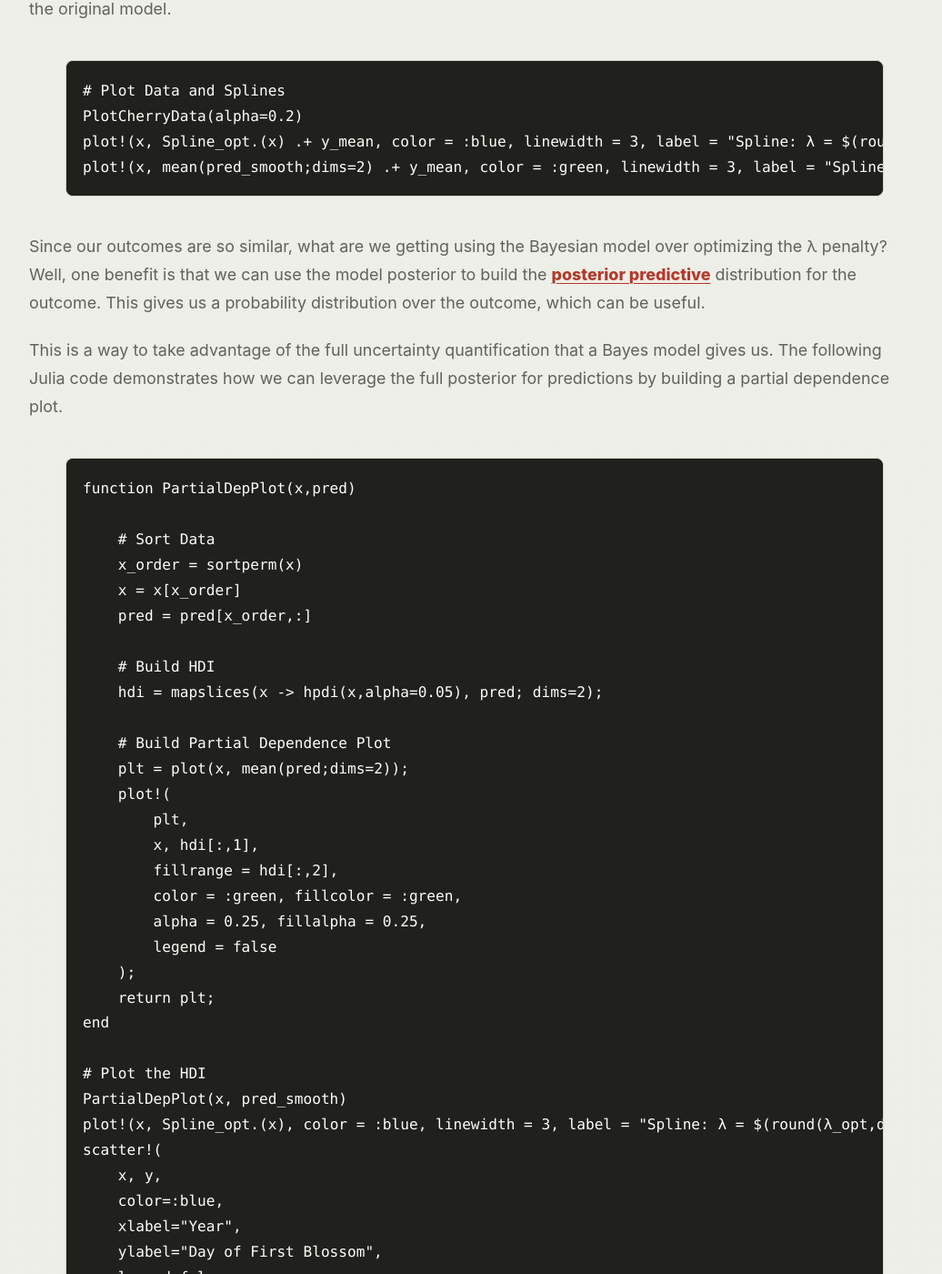
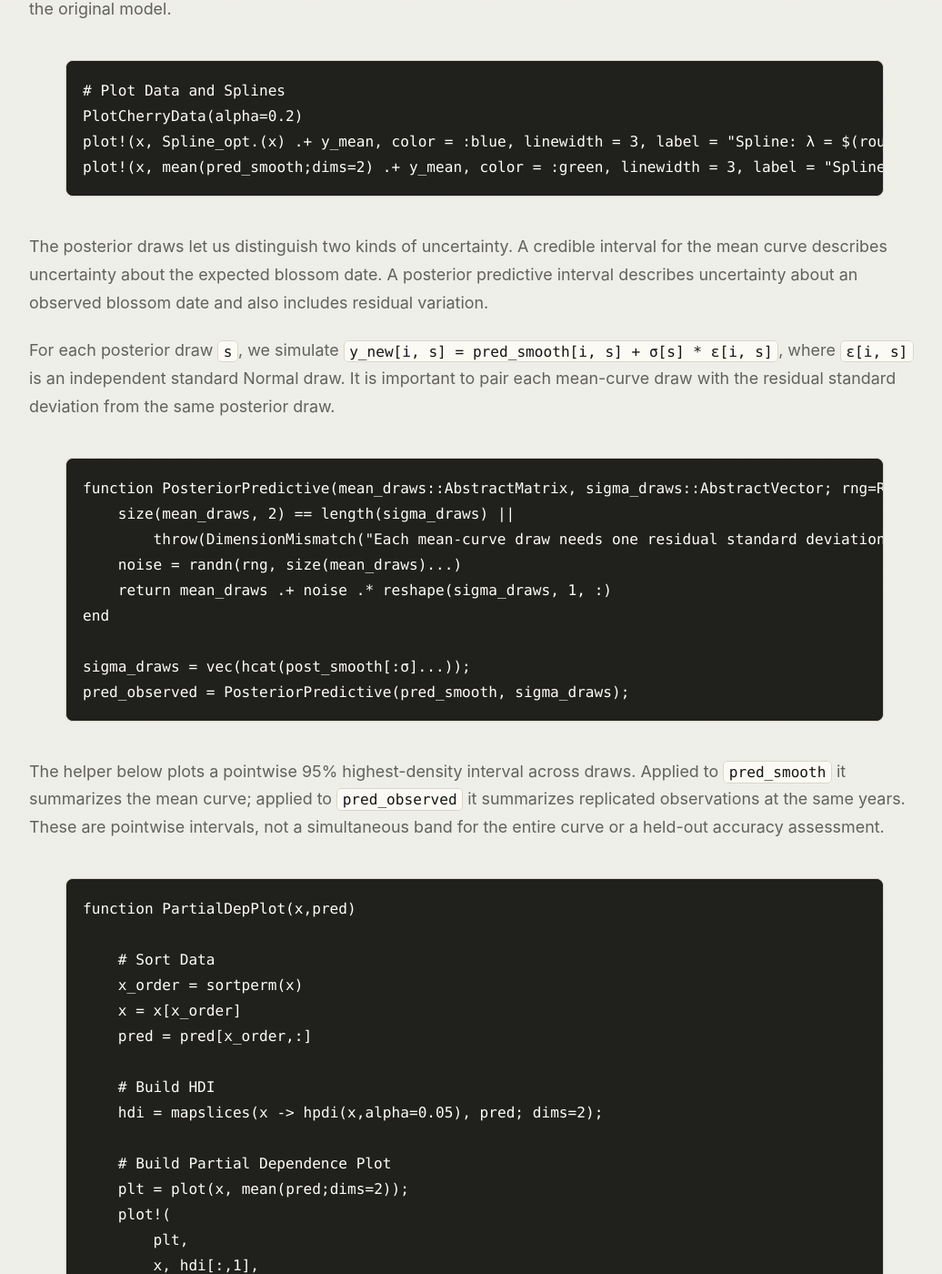
Before and after one commit to yahrMason/yahrMason.github.io, a Jekyll site: the page built from _posts/2023-06-21-gams-julia.md, in a window 1280 px wide and 1400 px high, scrolled down 18561 px. Shown: the whole window at 91% size, without its empty margins (118-1154 px from the left). Built offline with Jekyll 4.4.1, drawn with Linux system fonts in a browser that asks for light colours; some of the changed text lies outside the part shown.

Commit message:
Separate mean-curve uncertainty from posterior predictive intervals

```diff
--- a/_posts/2023-06-21-gams-julia.md
+++ b/_posts/2023-06-21-gams-julia.md
@@ -514,11 +514,11 @@
 summarystats(chain_smooth)
 {% endhighlight %}
 
-We can then take the mean of the posterior for each parameter and build the spline predictions for each observation to compare with our previous models.
+For each posterior draw, we evaluate the expected outcome at each observed year. The columns of `pred_smooth` are draws of the mean curve; averaging across columns gives the posterior mean fit.
 
 {% highlight julia %}
 # Get posterior draws for relevant parameters
-post_smooth = get(chain_smooth, [:α, :B, :b]);
+post_smooth = get(chain_smooth, [:α, :B, :b, :σ]);
 
 # Compute Predictions
 pred_smooth = [post_smooth[:α]...]' .+ X_fe * hcat(post_smooth[:B]...)' .+ Z_re * hcat(post_smooth[:b]...)';
@@ -533,12 +533,23 @@
 plot!(x, mean(pred_smooth;dims=2) .+ y_mean, color = :green, linewidth = 3, label = "Spline: Bayes")
 {% endhighlight %}
 
-Since our outcomes are so similar, what are we getting using the Bayesian model over optimizing the λ penalty?
-Well, one benefit is that we can use the model posterior to build the [posterior predictive]() distribution for the outcome.
-This gives us a probability distribution over the outcome, which can be useful.
+The posterior draws let us distinguish two kinds of uncertainty. A credible interval for the mean curve describes uncertainty about the expected blossom date. A posterior predictive interval describes uncertainty about an observed blossom date and also includes residual variation.
 
-This is a way to take advantage of the full uncertainty quantification that a Bayes model gives us.
-The following Julia code demonstrates how we can leverage the full posterior for predictions by building a partial dependence plot.
+For each posterior draw `s`, we simulate `y_new[i, s] = pred_smooth[i, s] + σ[s] * ε[i, s]`, where `ε[i, s]` is an independent standard Normal draw. It is important to pair each mean-curve draw with the residual standard deviation from the same posterior draw.
+
+{% highlight julia %}
+function PosteriorPredictive(mean_draws::AbstractMatrix, sigma_draws::AbstractVector; rng=Random.default_rng())
+    size(mean_draws, 2) == length(sigma_draws) ||
+        throw(DimensionMismatch("Each mean-curve draw needs one residual standard deviation"))
+    noise = randn(rng, size(mean_draws)...)
+    return mean_draws .+ noise .* reshape(sigma_draws, 1, :)
+end
+
+sigma_draws = vec(hcat(post_smooth[:σ]...));
+pred_observed = PosteriorPredictive(pred_smooth, sigma_draws);
+{% endhighlight %}
+
+The helper below plots a pointwise 95% highest-density interval across draws. Applied to `pred_smooth` it summarizes the mean curve; applied to `pred_observed` it summarizes replicated observations at the same years. These are pointwise intervals, not a simultaneous band for the entire curve or a held-out accuracy assessment.
 
 {% highlight julia %}
 function PartialDepPlot(x,pred)
@@ -564,17 +575,20 @@
     return plt;
 end
 
-# Plot the HDI
-PartialDepPlot(x, pred_smooth)
-plot!(x, Spline_opt.(x), color = :blue, linewidth = 3, label = "Spline: λ = $(round(λ_opt,digits=3))")
-scatter!(
-    x, y,
-    color=:blue,
-    xlabel="Year",
-    ylabel="Day of First Blossom",
-    legend=false,
-    alpha=0.2
-)
+# Return both sets of draws to the original day-of-year scale.
+p_mean = PartialDepPlot(x, pred_smooth .+ y_mean);
+plot!(p_mean, x, Spline_opt.(x) .+ y_mean, color=:blue, label="Penalized spline");
+title!(p_mean, "Mean curve: 95% credible interval");
+
+p_observed = PartialDepPlot(x, pred_observed .+ y_mean);
+title!(p_observed, "Observations: 95% predictive interval");
+
+for p in (p_mean, p_observed)
+    scatter!(p, x, y .+ y_mean, color=:blue, alpha=0.2, legend=false);
+    xlabel!(p, "Year");
+    ylabel!(p, "Day of First Blossom");
+end
+plot(p_mean, p_observed, layout=(2, 1), size=(900, 700))
 {% endhighlight %}
 
 ## More Variables: Building an Additive Model
```
Also changed, not shown: 1 other file.
